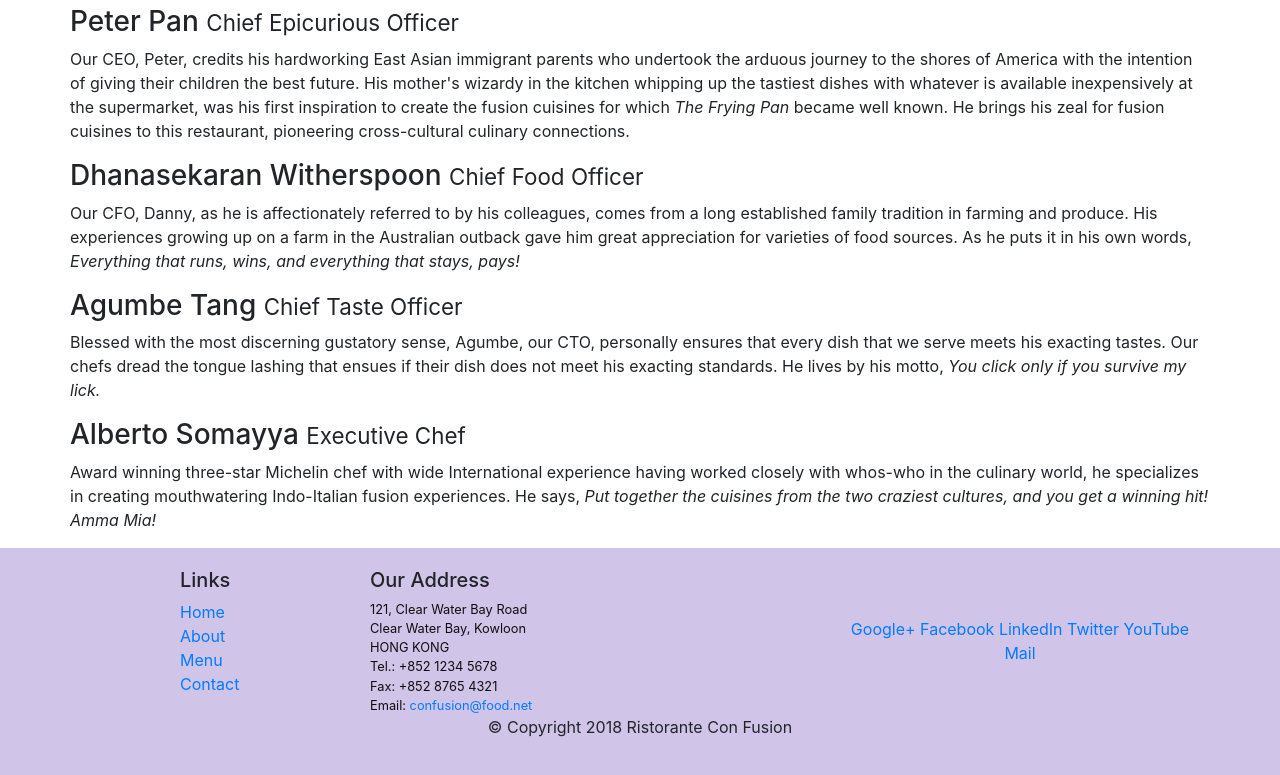
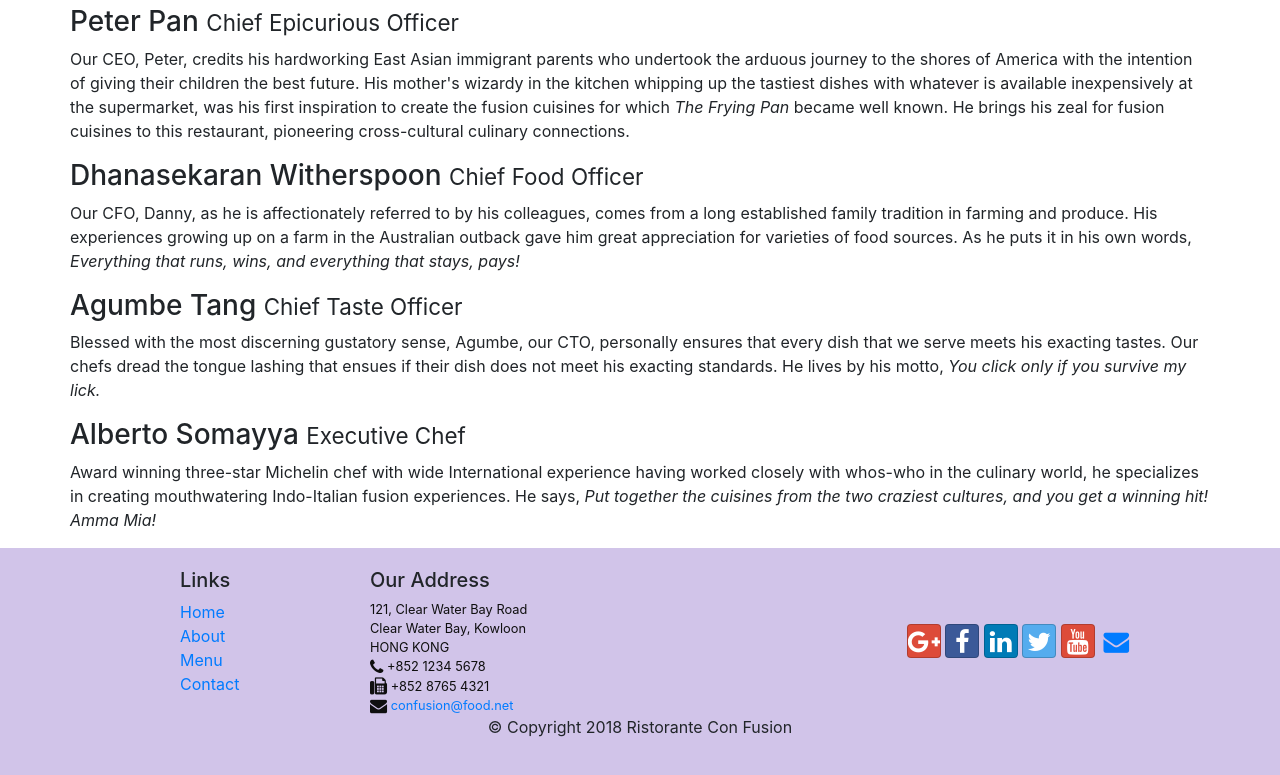
Before and after one commit to tushargarg875/WebUI, a website: page aboutus.html in a window 1280 px wide. Shown: the part 800-1575 px from the top of the page. Drawn offline with nearby package versions, Linux system fonts and the light colour scheme.

Commit message:
Icons and Fonts

```diff
--- a/aboutus.html
+++ b/aboutus.html
@@ -7,6 +7,8 @@
     <meta http-equiv="x-ua-compatible" content="ie=edge">
     <link rel="stylesheet" href="node_modules/bootstrap/dist/css/bootstrap.min.css">
     <link rel="stylesheet" href="css/styles.css">
+    <link rel="stylesheet" href="node_modules/font-awesome/css/font-awesome.min.css">
+    <link rel="stylesheet" href="node_modules/bootstrap-social/bootstrap-social.css">
     <title>Ristorante Con Fusion: About Us</title>
 
 </head>
@@ -20,10 +22,10 @@
             <a class="navbar-brand mr-auto" href="index.html">Ristorante con Fusion</a>
             <div class="collapse navbar-collapse" id="Navbar">
                 <ul class="navbar-nav mr-auto">
-                    <li class="nav-item"><a class="nav-link" href="index.html">Home</a></li>
-                    <li class="nav-item active"><a class="nav-link" href="#">About</a></li>
-                    <li class="nav-item"><a class="nav-link" href="#">Menu</a></li>
-                    <li class="nav-item"><a class="nav-link" href="#">Contact</a></li>
+                    <li class="nav-item"><a class="nav-link" href="index.html"><span class="fa fa-home fa-lg"></span> Home</a></li>
+                    <li class="nav-item active"><a class="nav-link" href="#"><span class="fa fa-info fa-lg"></span> About</a></li>
+                    <li class="nav-item"><a class="nav-link" href="#"><span class="fa fa-list fa-lg"></span> Menu</a></li>
+                    <li class="nav-item"><a class="nav-link" href="#"><span class="fa fa-address-card fa-lg"></span> Contact</a></li>
                 </ul>
             </div>
         </div>
@@ -100,19 +102,19 @@
 		              121, Clear Water Bay Road<br>
 		              Clear Water Bay, Kowloon<br>
 		              HONG KONG<br>
-		              Tel.: +852 1234 5678<br>
-		              Fax: +852 8765 4321<br>
-		              Email: <a href="mailto:confusion@food.net">confusion@food.net</a>
+                      <i class="fa fa-phone fa-lg"></i> +852 1234 5678<br>
+		              <i class="fa fa-fax fa-lg"></i> +852 8765 4321<br>
+		              <i class="fa fa-envelope fa-lg"></i> <a href="mailto:confusion@food.net">confusion@food.net</a>
 		           </address>
                 </div>
                 <div class="col-12 col-sm-4 align-self-center">
                     <div class="text-center">
-                        <a href="http://google.com/+">Google+</a>
-                        <a href="http://www.facebook.com/profile.php?id=">Facebook</a>
-                        <a href="http://www.linkedin.com/in/">LinkedIn</a>
-                        <a href="http://twitter.com/">Twitter</a>
-                        <a href="http://youtube.com/">YouTube</a>
-                        <a href="mailto:">Mail</a>
+                        <a class="btn btn-social-icon btn-google" href="http://google.com/+"><span class="fa fa-google-plus fa-lg"></span></a>
+                        <a class="btn btn-social-icon btn-facebook" href="http://www.facebook.com/profile.php?id="><span class="fa fa-facebook fa-lg"></span></a>
+                        <a class="btn btn-social-icon btn-linkedin" href="http://www.linkedin.com/in/"><span class="fa fa-linkedin fa-lg"></span></a>
+                        <a class="btn btn-social-icon btn-twitter" href="http://twitter.com/"><span class="fa fa-twitter fa-lg"></span></a>
+                        <a class="btn btn-social-icon btn-google" href="http://youtube.com/"><span class="fa fa-youtube fa-lg"></span></a>
+                        <a class="btn btn-social-icon" href="mailto:"><span class="fa fa-envelope fa-lg"></span></a>
                     </div>
                 </div>
            </div>
--- a/package.json
+++ b/package.json
@@ -15,6 +15,8 @@
   },
   "dependencies": {
     "bootstrap": "^4.0.0",
+    "bootstrap-social": "^5.1.1",
+    "font-awesome": "^4.7.0",
     "jquery": "^3.3.1",
     "popper.js": "^1.12.9"
   }
```
Also changed, not shown: index.html (+15 -13 lines), 1 other file.
